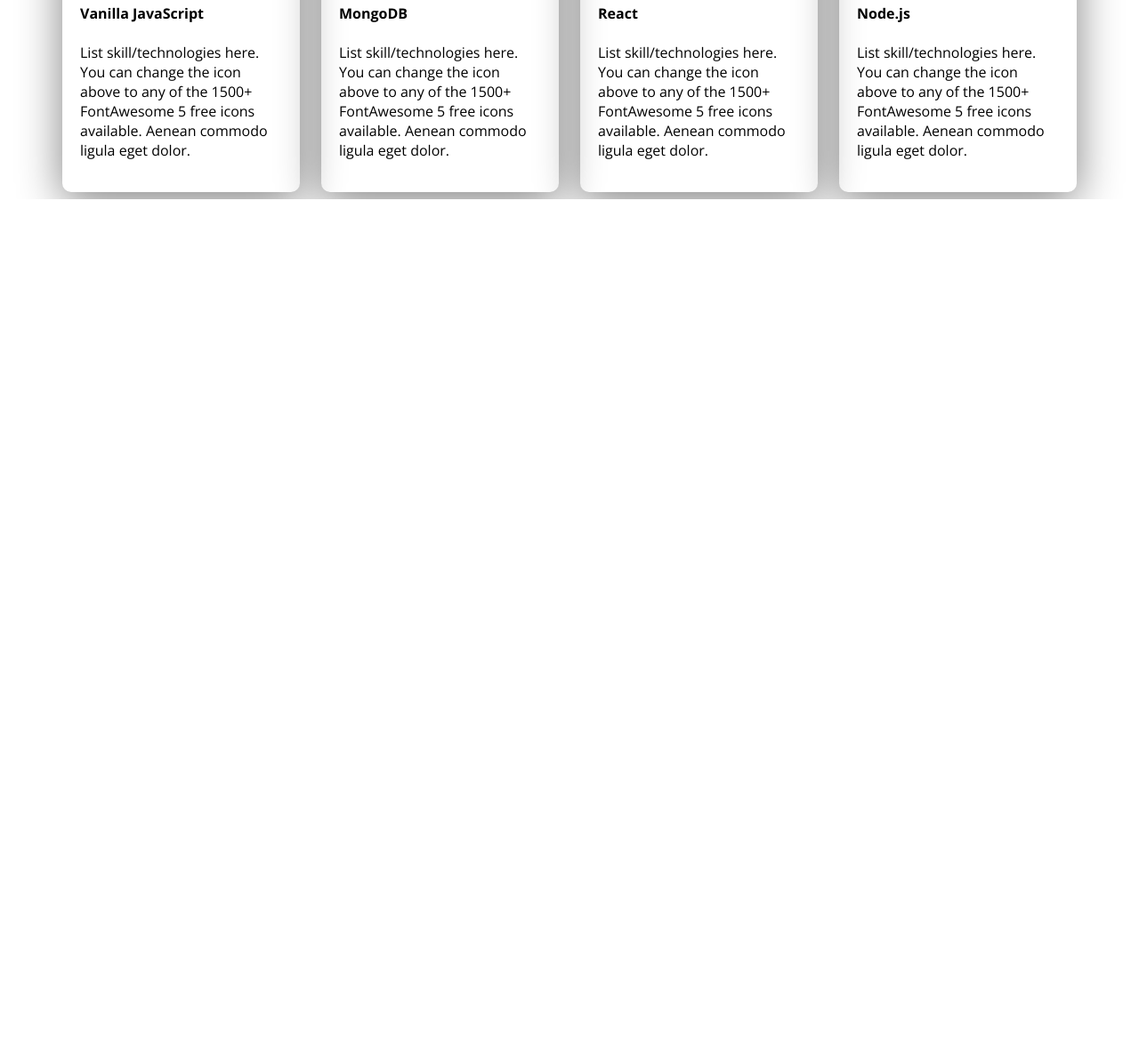
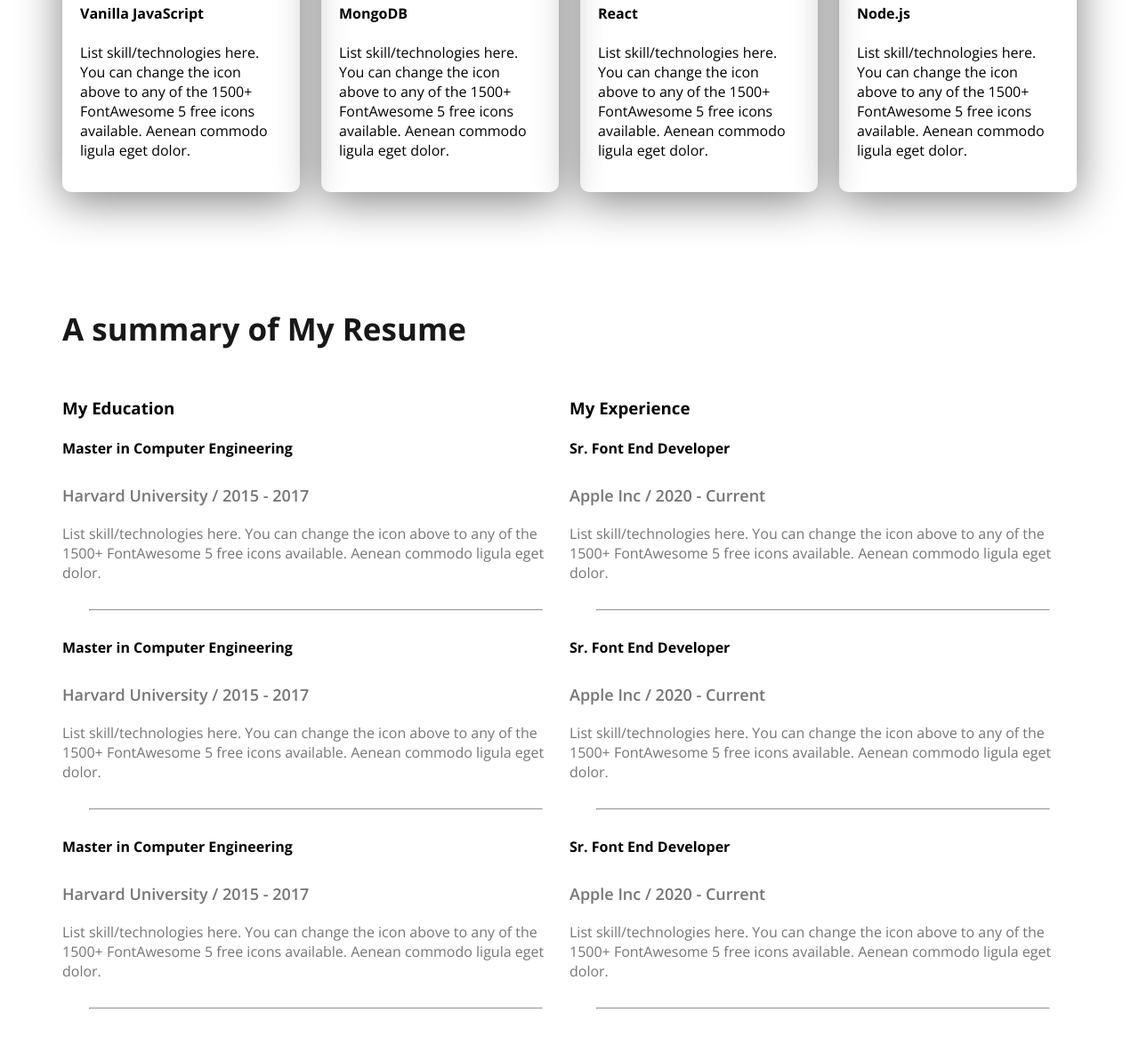
Before and after one commit to saidee-hasan/developer-portfolio-no-responsove, a plain HTML site: page index.html in a window 1280 px wide. Shown: the part 1967-3141 px from the top of the page at 89% size. Before the commit the page ends 2191 px from the top, so only its background shows below. Drawn offline with nearby package versions, Linux system fonts and the light colour scheme.

Commit message:
portfolio

```diff
--- a/css/style.css
+++ b/css/style.css
@@ -125,3 +125,20 @@ main section{
     box-shadow: 0px 10px 50px 0px gray;
 
 }
+
+.experience-sub-title{
+    color: #757575;
+    font-weight:600 ;
+    font-size: 18px;
+    margin-bottom: 20px;
+
+}
+.experience-description,.experience-sub-title{
+    color: #757575;
+}
+.resume hr{
+    margin: 30px;
+}
+.resume-container{
+    display: flex;
+}
--- a/index.html
+++ b/index.html
@@ -93,6 +93,63 @@
     <p class="skill-description">List skill/technologies here. You can change the icon above to any of the 1500+ FontAwesome 5 free icons available. Aenean commodo ligula eget dolor.</p>
    </div>
 </div>
+
+<section class="resume">
+    <h3 class="section-title">A summary of My Resume </h3>
+<div class="resume-container">
+    <div class="resume-column">
+        <h3 class="resume-column-title">My Education</h3>
+        <div class="experience">
+            <h4 class="experience-title">Master in Computer Engineering</h4>
+            <h5 class="experience-sub-title">Harvard University / 2015 - 2017</h5>
+            <div class="experience-description">List skill/technologies here. You can change the icon above
+                to any of the 1500+ FontAwesome 5 free icons available. Aenean commodo ligula eget dolor.</div>
+        </div>
+        <hr>
+        <div class="experience">
+            <h4 class="experience-title">Master in Computer Engineering</h4>
+            <h5 class="experience-sub-title">Harvard University / 2015 - 2017</h5>
+            <div class="experience-description">List skill/technologies here. You can change the icon above
+                to any of the 1500+ FontAwesome 5 free icons available. Aenean commodo ligula eget dolor.</div>
+        </div>
+        <hr>
+        <div class="experience">
+            <h4 class="experience-title">Master in Computer Engineering</h4>
+            <h5 class="experience-sub-title">Harvard University / 2015 - 2017</h5>
+            <div class="experience-description">List skill/technologies here. You can change the icon above
+                to any of the 1500+ FontAwesome 5 free icons available. Aenean commodo ligula eget dolor.</div>
+        </div>
+        <hr>
+    </div>
+
+    <div class="resume-column">
+        <h3 class="resume-column-title">My Experience</h3>
+        <div class="experience">
+            <h4 class="experience-title">Sr. Font End Developer</h4>
+            <h5 class="experience-sub-title">Apple Inc / 2020 - Current</h5>
+            <div class="experience-description">List skill/technologies here. You can change the icon above
+                to any of the 1500+ FontAwesome 5 free icons available. Aenean commodo ligula eget dolor.</div>
+        </div>
+        <hr>
+        <div class="experience">
+            <h4 class="experience-title">Sr. Font End Developer</h4>
+            <h5 class="experience-sub-title">Apple Inc / 2020 - Current</h5>
+            <div class="experience-description">List skill/technologies here. You can change the icon above
+                to any of the 1500+ FontAwesome 5 free icons available. Aenean commodo ligula eget dolor.</div>
+        </div>
+        <hr>
+        <div class="experience">
+            <h4 class="experience-title">Sr. Font End Developer</h4>
+            <h5 class="experience-sub-title">Apple Inc / 2020 - Current</h5>
+            <div class="experience-description">List skill/technologies here. You can change the icon above
+                to any of the 1500+ FontAwesome 5 free icons available. Aenean commodo ligula eget dolor.</div>
+        </div>
+        <hr>
+    </div>
+</div>
+
+
+</section>
   </main>
   <footer>
 
```
